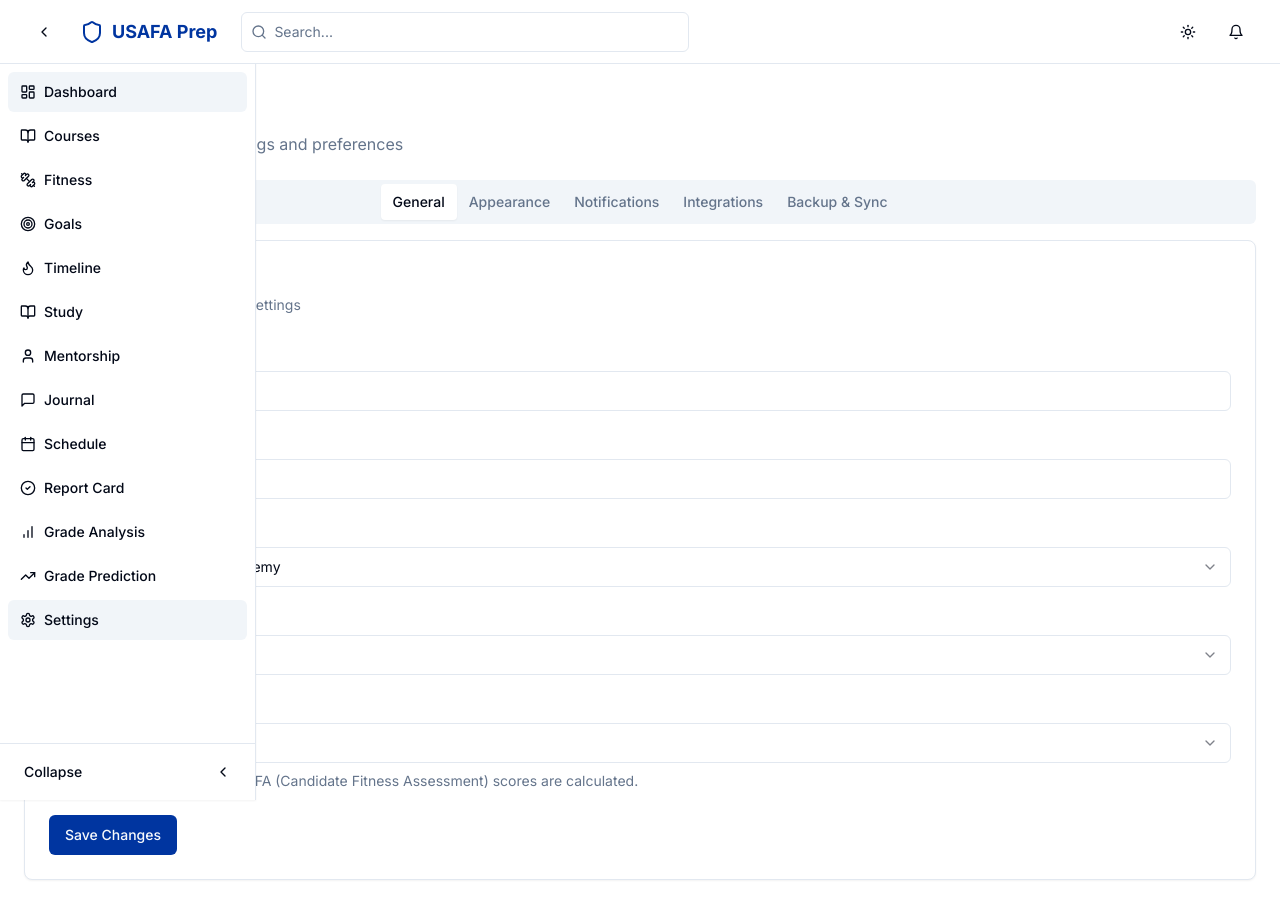
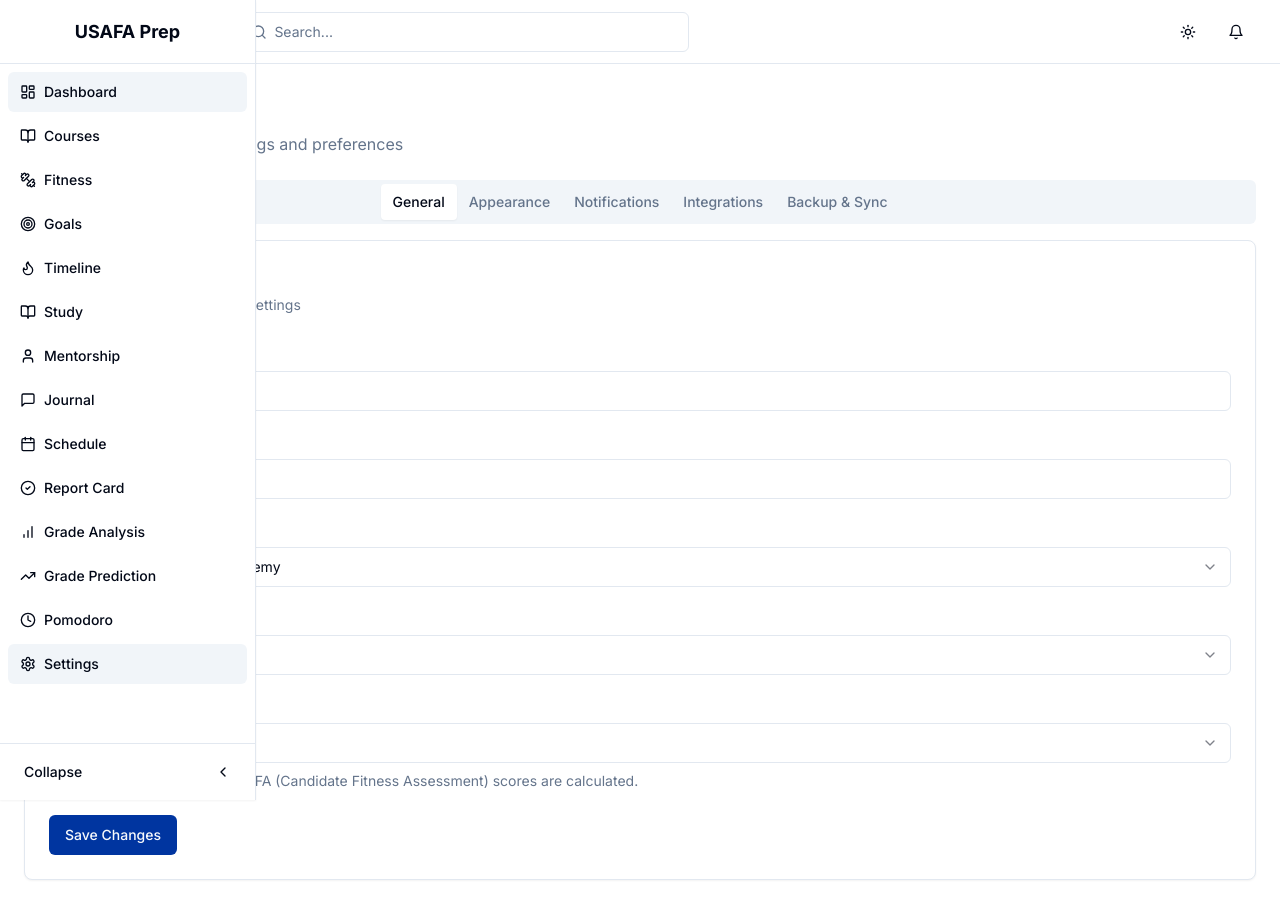
Before and after one commit to MntRushmore/Air-Force-Academy-Dashboard, a Next.js app: page /settings in a window 1280 px wide. Built offline with nearby package versions, Linux system fonts and the light colour scheme.

Commit message:
feat: add Pomodoro timer to sidebar navigation
Integrate Pomodoro timer without disrupting existing features

Co-authored-by: Rushil Chopra <83889502+MntRushmore@users.noreply.github.com>

```diff
--- a/components/app-sidebar.tsx
+++ b/components/app-sidebar.tsx
@@ -16,6 +16,7 @@ import {
   BarChart,
   TrendingUp,
   ChevronLeft,
+  Clock,
 } from "lucide-react"
 import { Button } from "@/components/ui/button"
 import { Sheet, SheetContent, SheetHeader, SheetTitle } from "@/components/ui/sheet"
@@ -84,6 +85,11 @@ const sidebarItems = [
     label: "Grade Prediction",
   },
   {
+    href: "/pomodoro",
+    icon: Clock,
+    label: "Pomodoro",
+  },
+  {
     href: "/settings",
     icon: Settings,
     label: "Settings",
@@ -96,10 +102,11 @@ export function AppSidebar() {
 
   return (
     <>
+      {/* Fixed desktop sidebar */}
       <aside
-        className={`fixed top-0 z-20 h-full bg-background border-r shadow-sm transition-all duration-300 ${
+        className={`fixed top-0 z-30 h-full bg-background border-r shadow-sm transition-all duration-300 ${
           open ? "w-64" : "w-16"
-        } ${mobileOpen ? "translate-x-0" : "-translate-x-full"} md:translate-x-0`}
+        } hidden md:block`}
       >
         <div className="flex flex-col h-full">
           <div className="h-16 flex items-center justify-center border-b">
@@ -124,7 +131,7 @@ export function AppSidebar() {
                         } ${open ? "px-3" : "px-0 justify-center"} h-10`}
                         asChild
                       >
-                        <Link href={item.href} onClick={() => setMobileOpen(false)}>
+                        <Link href={item.href}>
                           <div className="flex items-center">
                             <item.icon className={`h-4 w-4 ${open ? "mr-2" : ""}`} />
                             {open && <span>{item.label}</span>}
@@ -151,8 +158,9 @@ export function AppSidebar() {
         </div>
       </aside>
 
+      {/* Mobile sidebar using Sheet component */}
       <Sheet open={mobileOpen} onOpenChange={setMobileOpen}>
-        <SheetContent side="left" className="w-64 p-0">
+        <SheetContent side="left" className="w-64 p-0 z-50">
           <SheetHeader className="h-16 flex items-center justify-start px-4 border-b">
             <SheetTitle>USAFA Prep</SheetTitle>
           </SheetHeader>
```
Also changed, not shown: 1 other file (tests, documents, lock files or other folders).
